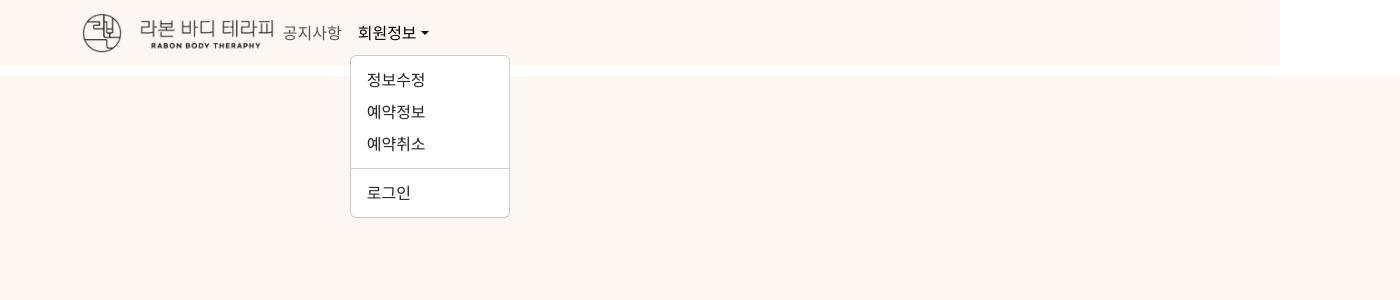
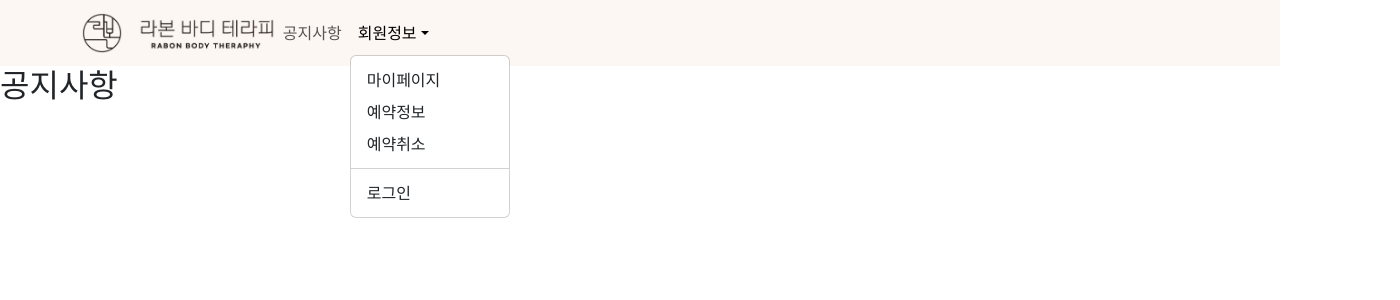
Before and after one commit to castle9612/reservation, a React (Create React App) app in the folder src/main/fronted/: page /notice in a window 1280 px wide. Both pictures are taken after a click on the button "회원정보". Shown: the top 300 px of the page, 1400 px wide, since content can reach past the window. Built offline with nearby package versions, Linux system fonts and the light colour scheme.

Commit message:
Update notice.js

```diff
--- a/src/main/fronted/src/components/notice.js
+++ b/src/main/fronted/src/components/notice.js
@@ -8,6 +8,7 @@ import Navbar from 'react-bootstrap/Navbar';
 import NavDropdown from 'react-bootstrap/NavDropdown';
 
 function Notice() {
+
   return (
     <div id="reservation_main">
         <Navbar expand="lg" className="bg-body-tertiary">
@@ -21,7 +22,7 @@ function Notice() {
               <Nav className="me-auto">
                 <Nav.Link href="/notice">공지사항</Nav.Link>
                 <NavDropdown title="회원정보" id="basic-nav-dropdown">
-                  <NavDropdown.Item href="#action/3.1">정보수정</NavDropdown.Item>
+                  <NavDropdown.Item href="/userPage">마이페이지</NavDropdown.Item>
                   <NavDropdown.Item href="/reserve">
                     예약정보
                   </NavDropdown.Item>
@@ -35,8 +36,10 @@ function Notice() {
             </Navbar.Collapse>
           </Container>
         </Navbar>
-        <div class="contents">
-
+        <div className="contents_notice">
+            <h2>공지사항</h2>
+            <div className="notice_contents">
+            </div>
         </div>
     </div>
   );
```
